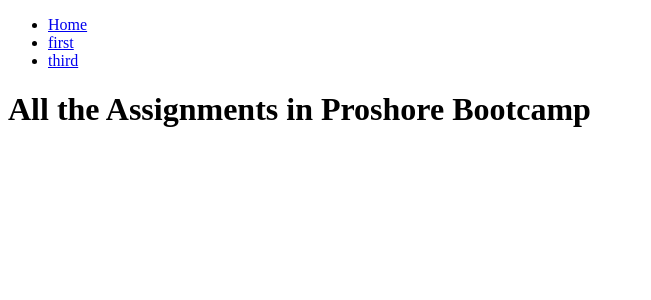
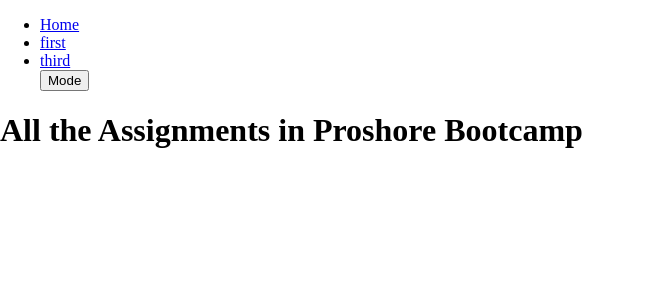
Before and after one commit to EZEEYY/Proshore-Bootcamp, a React (Create React App) app: page / in a window 1280 px wide. Shown: the top 300 px of the page, without its empty margins (0-651 px from the left). Built offline with nearby package versions, Linux system fonts and the light colour scheme; no server answers.

Commit message:
added context api and dark mode

```diff
--- a/src/App.js
+++ b/src/App.js
@@ -4,10 +4,12 @@
 import Third from './components/third';
 import { Link, Route,Routes } from 'react-router-dom';
 import Home from './Home';
+import DarkMode from './components/DarkMode';
+import { useGlobalContext } from './Data';
 function App() {
-
+  const {mode,modeup,Mode} = useGlobalContext()
   return (
-    <div>
+    <div className={`${mode?'darkmode':'lightmode'}`}>
       <ul>
           <li>
               <Link to='/'>Home</Link>
@@ -17,6 +19,7 @@
             <li>
               <Link to='/third'>third</Link>
             </li>
+          <DarkMode/>
         </li>
       </ul>
 
--- /dev/null
+++ b/src/Data.jsx
@@ -0,0 +1,29 @@
+import React, { Children, useContext } from "react";
+import axios from "axios";
+const AppContext = React.createContext();
+const AppProvider=({children})=>{
+    const [product,productup] = React.useState([])
+    const [original,originalup] = React.useState([])
+
+    const Url ='https://dummyjson.com/products'
+    React.useEffect(()=>{
+        axios.get(Url).then((response)=>{
+            productup(response.data.products)
+            originalup(response.data.products)
+        })
+    },[])
+    const [mode,modeup] = React.useState(false)
+    function Mode(){
+        modeup(!mode)
+        console.log(mode)
+    }
+
+
+return(
+    <AppContext.Provider value={{product,productup,original,originalup,mode,modeup,Mode}}>
+        {children}
+    </AppContext.Provider>
+)
+}
+export {AppProvider,AppContext}
+export const useGlobalContext =()=>{return useContext(AppContext)}
--- /dev/null
+++ b/src/components/DarkMode.jsx
@@ -0,0 +1,12 @@
+import React from "react";
+import { useGlobalContext } from "../Data";
+
+function DarkMode(){
+    const {mode,modeup,Mode} = useGlobalContext()
+    return(
+        <div>
+            <button onClick={Mode}>Mode</button>
+        </div>
+    )
+}
+export default DarkMode;
--- a/src/components/third.jsx
+++ b/src/components/third.jsx
@@ -1,23 +1,12 @@
 import React from "react";
 import axios from "axios";
+import { useGlobalContext } from "../Data";
 function Third(){
-    const [product,productup] = React.useState([])
-    const [original,originalup] = React.useState([])
+    const {product,productup,original,originalup} = useGlobalContext()
     const [choice,choiceup] = React.useState()
     const [selectedProduct, SelectedProductup] = React.useState(null);
 
-    const Url ='https://dummyjson.com/products'
-    React.useEffect(()=>{
-        axios.get(Url).then((response)=>{
-            productup(response.data.products)
-            originalup(response.data.products)
-        })
-    },[])
     console.log(product)
-    /*function filter(){
-        const filtered = product.filter(item=>item.brand===choice)
-        productup(filtered)
-    }*/
     React.useEffect(() => {
         if (choice) {
             const filtered = product.filter((product) =>
--- a/src/index.css
+++ b/src/index.css
@@ -28,3 +28,16 @@
 .product{
     cursor: pointer;
 }
+.lightmode {
+    background-color: #fff;
+    color: #000;
+}
+.darkmode{
+
+    background-color: #000;
+    color: #fff;
+}
+body{
+    margin: 0;
+
+}
--- a/src/index.js
+++ b/src/index.js
@@ -4,14 +4,18 @@
 import App from './App';
 import reportWebVitals from './reportWebVitals';
 import { BrowserRouter } from 'react-router-dom';
+import { AppProvider } from './Data';
 
 const root = ReactDOM.createRoot(document.getElementById('root'));
 root.render(
   <React.StrictMode>
+    <AppProvider>
     <BrowserRouter>
+    <App />
 
-    <App />
     </BrowserRouter>
+    </AppProvider>
+
   </React.StrictMode>
 );
 
```
